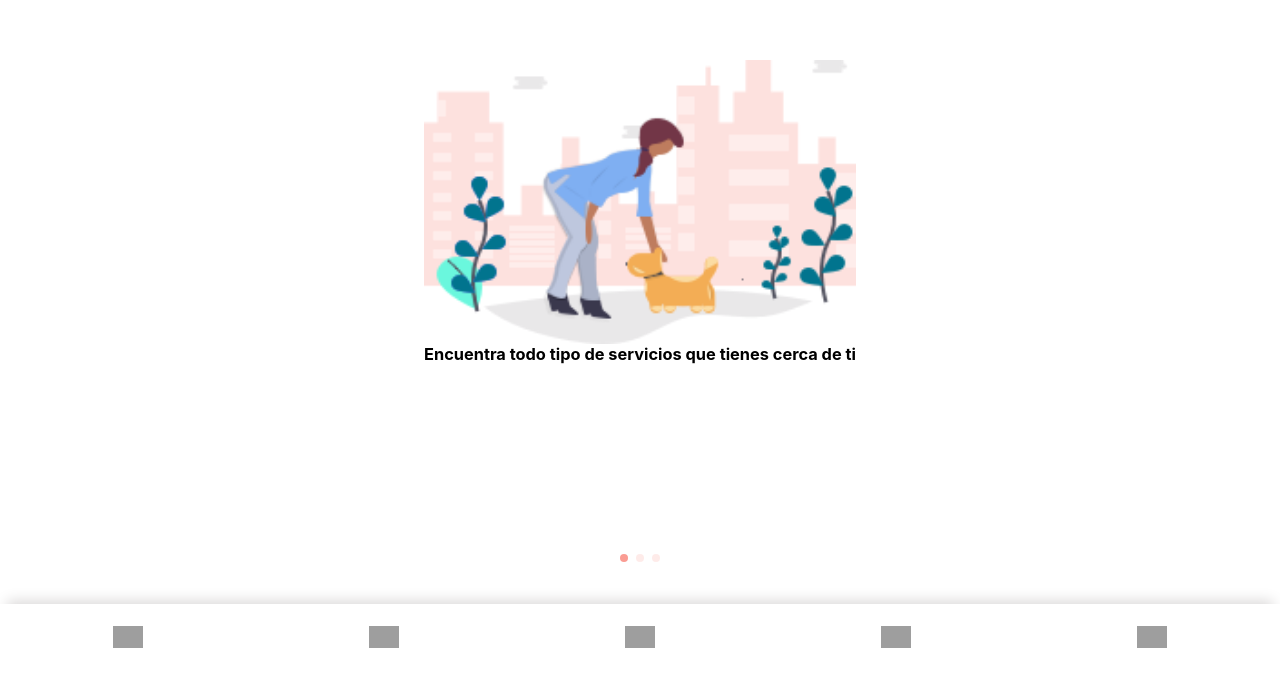
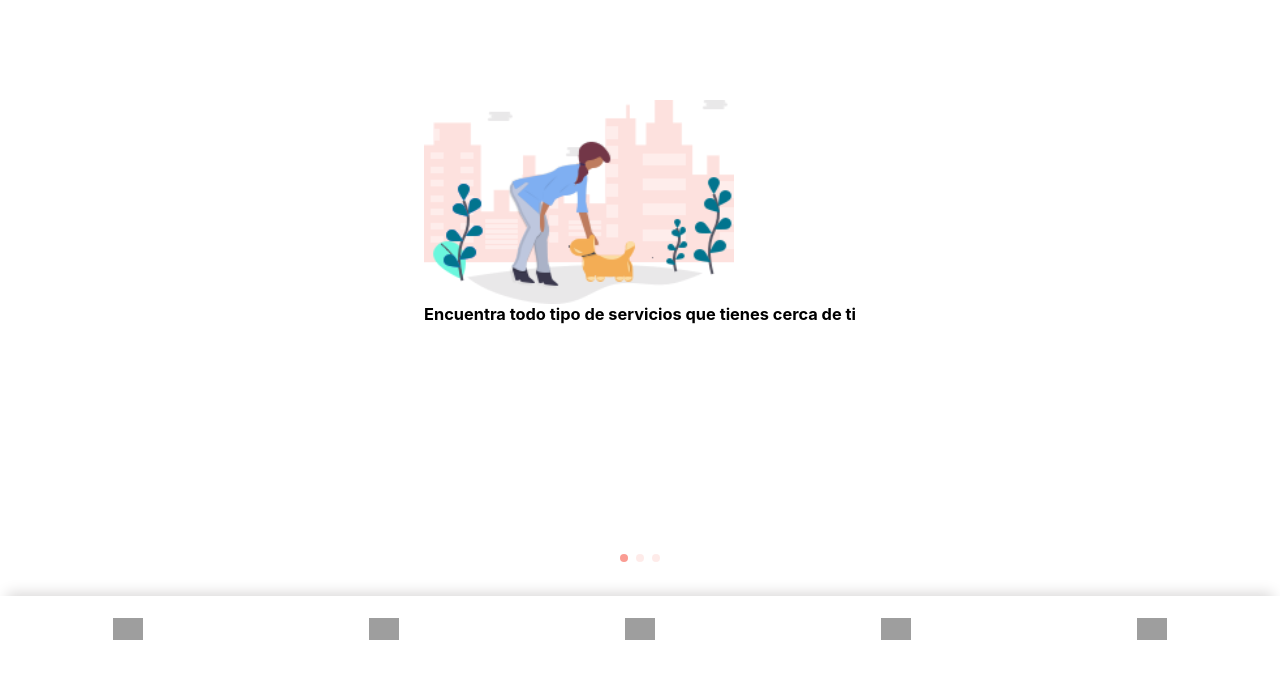
Before and after one commit to Corocottax/proyecto-final-react, a React (Create React App) app: page / in a window 1280 px wide. Shown: the part 152-826 px from the top of the page. Built offline with nearby package versions, Linux system fonts and the light colour scheme; grey boxes are pictures that could not be loaded.

Commit message:
slider repair

```diff
--- a/src/pages/PreLogin/PreLogin.scss
+++ b/src/pages/PreLogin/PreLogin.scss
@@ -1,6 +1,8 @@
 .slider-container{
-    min-height: 92vh;
-    min-width: 100vw;
+    display: block;
+    justify-content: center;
+    min-height: 91vh;
+    max-width: 100vw;
 }
 
 .swiper {
@@ -32,6 +34,7 @@
     width: 100%;
     height: 100%;
     object-fit: cover;
+    max-width: 310px;
   }
 
   .swiper-pagination-bullet {
```
Also changed, not shown: src/shared/Slider/Slider.jsx (deleted, +0 -22 lines), src/shared/Slider/Slider.scss (deleted).
